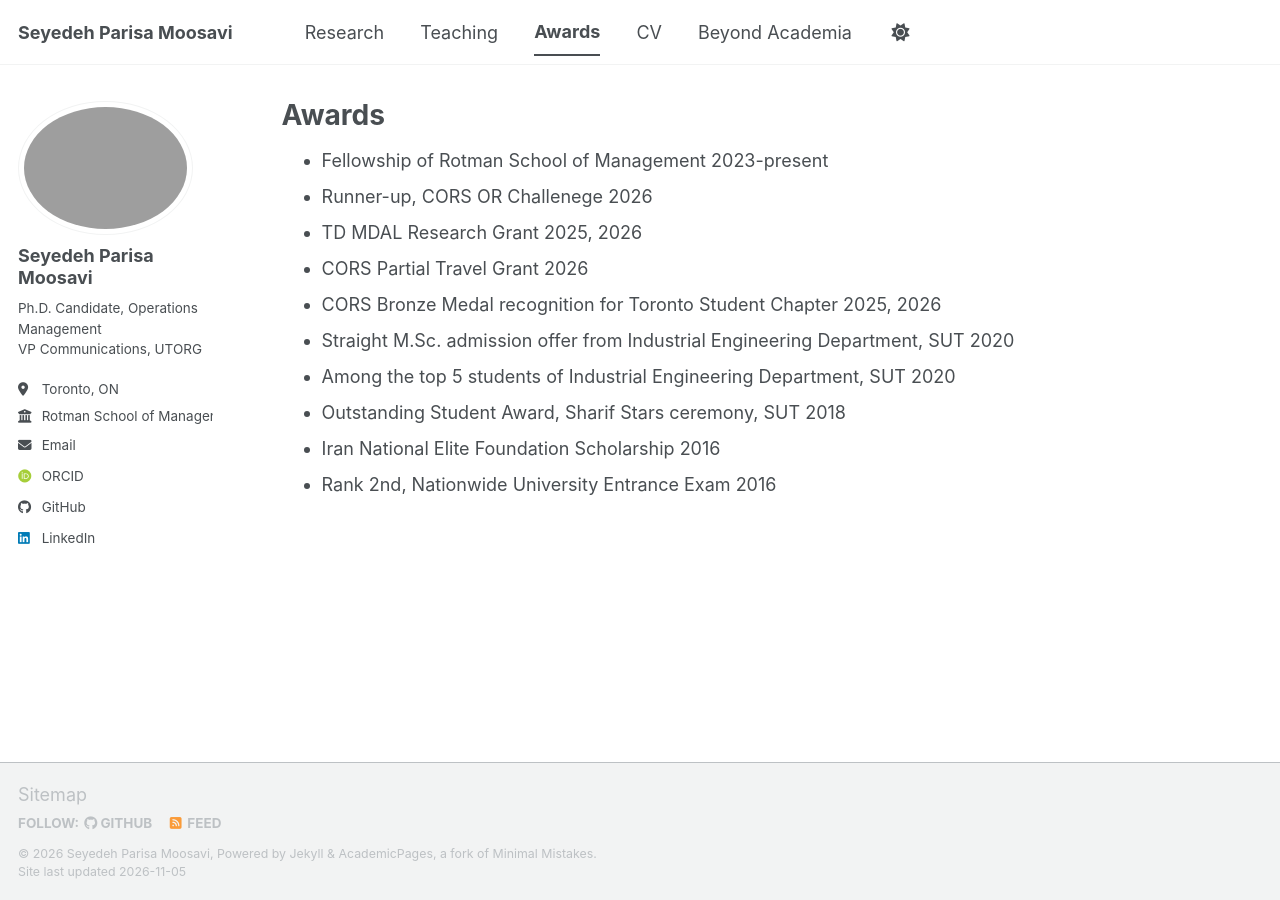
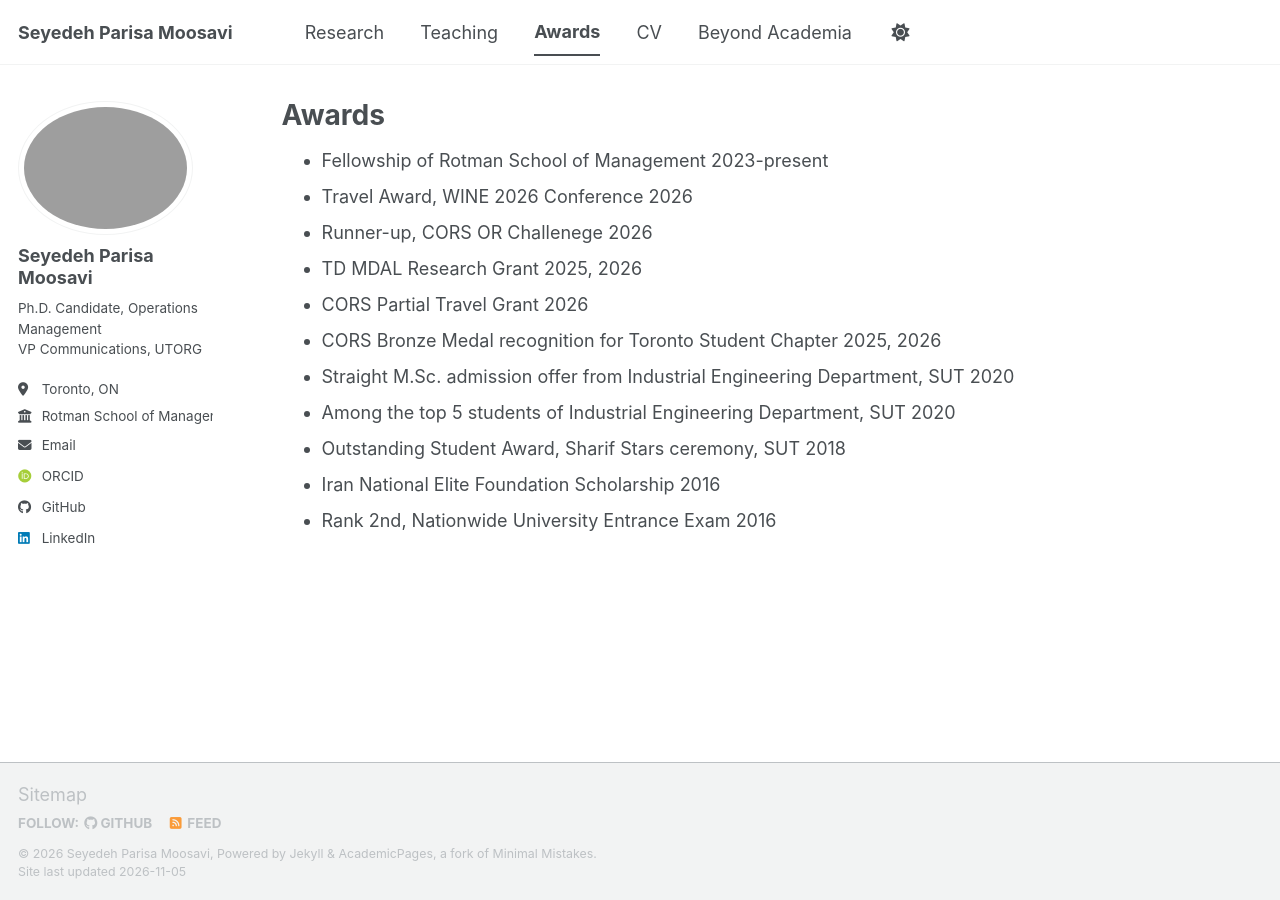
Before and after one commit to parisamsv/parisamsv.github.io, a Jekyll site: the page built from _pages/portfolio.html, in a window 1280 px wide. Built offline with Jekyll 4.4.1, drawn with Linux system fonts in a browser that asks for light colours; some web fonts are replaced; a script bundle is joined from its source files by our own code; library files that are not in the unit come from our copies.

Commit message:
Add Travel Award to portfolio

```diff
--- a/_pages/portfolio.html
+++ b/_pages/portfolio.html
@@ -8,6 +8,10 @@
   <li>
     <span class="item-text">Fellowship of Rotman School of Management</span>
     <span class="item-date">2023-present</span>
+  </li>
+  <li>
+    <span class="item-text">Travel Award, WINE 2026 Conference</span>
+    <span class="item-date">2026</span>
   </li>
   <li>
     <span class="item-text">Runner-up, CORS OR Challenege</span>
```
